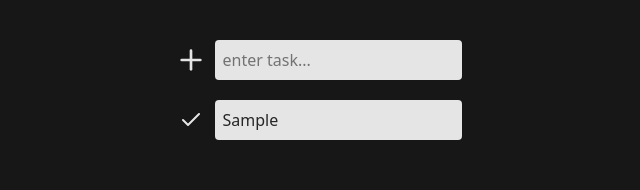
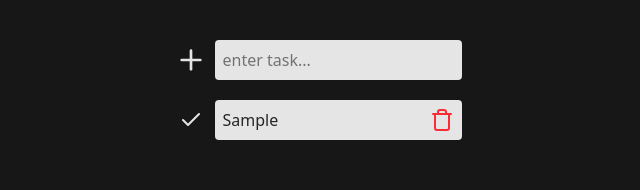
Before and after one commit to 2concrete/todolist-app, a React (Vite) app: page / in a window 1280 px wide. Both pictures are taken after typing "Sample" into the empty fields and a click on the button 512 px from the left and 60 px from the top of the page. Shown: the top 190 px of the page, without its empty margins (322-962 px from the left). Built offline with nearby package versions, Linux system fonts and the light colour scheme.

Commit message:
added delete button

```diff
--- a/src/App.jsx
+++ b/src/App.jsx
@@ -24,11 +24,19 @@ const App = () => {
     );
   };
 
+  const deleteTask = (date) => {
+    setTasks(tasks.filter((task) => task.date !== date));
+  };
+
   return (
     <div className="flex justify-center">
       <div className="flex flex-col gap-15">
         <TaskInput addTask={addTask} setValue={setValue} value={value} />
-        <TaskList toggleTask={toggleTask} tasks={tasks} />
+        <TaskList
+          deleteTask={deleteTask}
+          toggleTask={toggleTask}
+          tasks={tasks}
+        />
       </div>
     </div>
   );
--- a/src/components/Task.jsx
+++ b/src/components/Task.jsx
@@ -1,6 +1,6 @@
-import { Check } from "lucide-react";
+import { Check, Trash } from "lucide-react";
 
-const Task = ({ text, date, toggleTask, completed }) => {
+const Task = ({ text, date, toggleTask, deleteTask, completed }) => {
   return (
     <div className="flex gap-2">
       <button
@@ -13,8 +13,14 @@ const Task = ({ text, date, toggleTask, completed }) => {
           }`}
         />
       </button>
-      <p className="w-full text-neutral-800 p-2 bg-neutral-200 rounded-sm">
+      <p className="w-full relative flex text-neutral-800 p-2 bg-neutral-200 rounded-sm">
         {text}
+        <button
+          onClick={() => deleteTask(date)}
+          className="cursor-pointer flex items-center absolute right-1"
+        >
+          <Trash className={`size-6 w-8 text-red-500`} />
+        </button>
       </p>
     </div>
   );
--- a/src/components/TaskList.jsx
+++ b/src/components/TaskList.jsx
@@ -1,6 +1,6 @@
 import Task from "./Task";
 
-const TaskList = ({ tasks, toggleTask }) => {
+const TaskList = ({ tasks, toggleTask, deleteTask }) => {
   return (
     <div className="flex flex-col-reverse gap-2">
       {tasks.map((task, index) => {
@@ -8,6 +8,7 @@ const TaskList = ({ tasks, toggleTask }) => {
           <Task
             key={index}
             toggleTask={toggleTask}
+            deleteTask={deleteTask}
             completed={task.completed}
             text={task.text}
             date={task.date}
```
